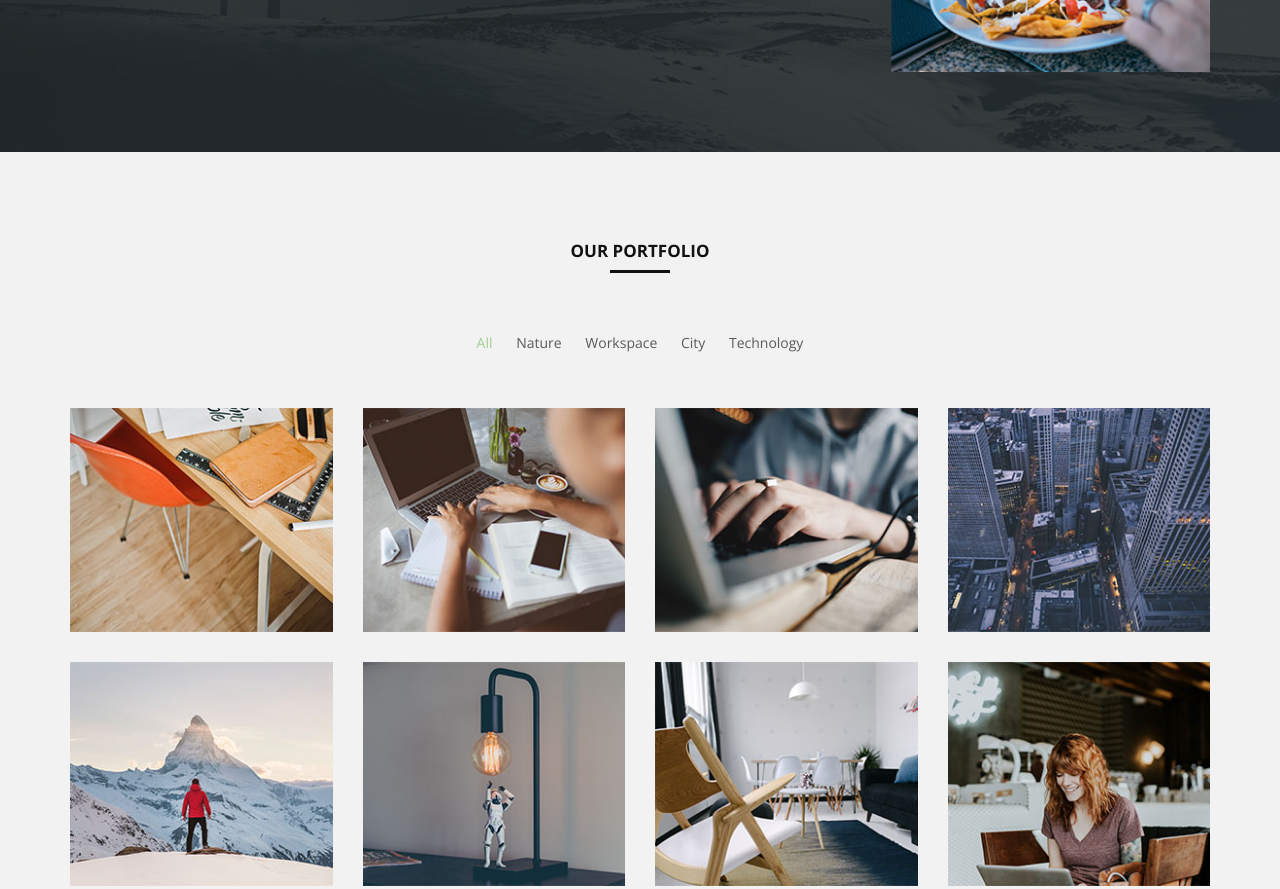
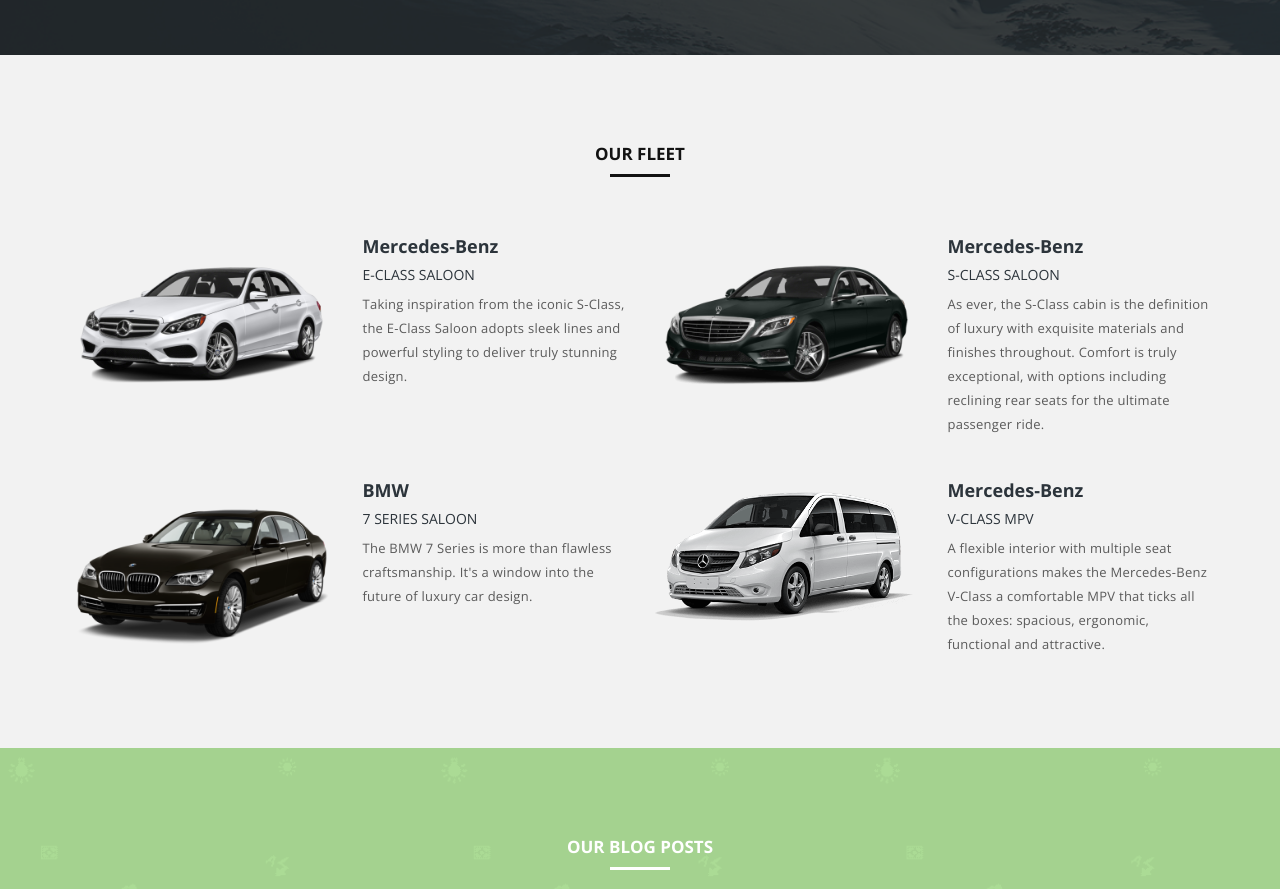
Before and after one commit to JoshYoungman/GeorgesChauffeurs, a plain HTML site: page Website/index.html in a window 1280 px wide. Shown: the part 1594-2483 px from the top of the page. Drawn offline with nearby package versions, Linux system fonts and the light colour scheme.

Commit message:
Added About Us and Our Fleet sections

```diff
--- a/Website/index.html
+++ b/Website/index.html
@@ -15,15 +15,15 @@
         <meta name="viewport" content="width=device-width, initial-scale=1">
         <link rel="apple-touch-icon" href="apple-touch-icon.png">
 
-        <link rel="stylesheet" href="/css/bootstrap.min.css">
-        <link rel="stylesheet" href="/css/bootstrap-theme.min.css">
-        <link rel="stylesheet" href="/css/fontAwesome.css">
-        <link rel="stylesheet" href="/css/hero-slider.css">
-        <link rel="stylesheet" href="/css/tooplate-style.css">
+        <link rel="stylesheet" href="./css/bootstrap.min.css">
+        <link rel="stylesheet" href="./css/bootstrap-theme.min.css">
+        <link rel="stylesheet" href="./css/fontAwesome.css">
+        <link rel="stylesheet" href="./css/hero-slider.css">
+        <link rel="stylesheet" href="./css/tooplate-style.css">
 
         <link href="https://fonts.googleapis.com/css?family=Open+Sans:300,400,600,700,800" rel="stylesheet">
 
-        <script src="/js/vendor/modernizr-2.8.3-respond-1.4.2.min.js"></script>
+        <script src="./js/vendor/modernizr-2.8.3-respond-1.4.2.min.js"></script>
     </head>
 
 <body>
@@ -70,7 +70,7 @@
             <li class="selected first-slide">
                 <div class="cd-full-width">
                     <div class="tm-slide-content-div slide-caption">
-                        <span>Goerge's Chauffeurs</span>
+                        <span>George's Chauffeurs</span>
                         <h2>Airport Transfers Swindon</h2>
                         <p>Click below to get a quick quote.</p>
                         <div class="primary-button">
@@ -100,7 +100,7 @@
                         <h2>Our Fleet</h2>
                         <p>Have a look at the vehicles we use in our fleet.</p>
                         <div class="primary-button">
-                            <a href="#">Quick Quote</a>
+                            <a href="#">Read More</a>
                         </div>
                     </div>
                 </div> <!-- .cd-full-width -->
@@ -125,13 +125,24 @@
             <div class="row">
                 <div class="col-md-12">
                     <div class="section-heading">
-                        <h4>What We Do</h4>
+                        <h4>About Us</h4>
                         <div class="line-dec"></div>
                     </div>
                 </div>
             </div>
             <div class="row">
-                <div class="col-md-3 col-sm-6 col-xs-12">
+                <div class="col-sm-6">
+                    <div class="text-center">
+                        <em><h2>"Fantastic service, prompt and professional"</h2></em>
+                    </div>
+                </div>
+                <div class="col-sm-6">
+                    <div class="text-left">
+                        <p>GC Airport Transfers Swindon was established in 1995 with the sole intention of providing a professional and reliable chauffeur service for business and private clients. We operate a range of exective vehicles to suit all of your travel requirements.</p>
+                        <p>We can offer a wide range of payment facilities for corporate clients and accept all major credit and debit cards.</p>
+                    </div>
+                </div>
+                <!--<div class="col-md-3 col-sm-6 col-xs-12">
                     <div class="service-item first-service">
                         <div class="icon"></div>
                         <h4>Easy Customizations</h4>
@@ -158,7 +169,7 @@
                         <h4>Open To Public</h4>
                         <p>Biodiesel schltz suculents phone cliche ramps snackwave coloring book tumeric poke, typewriter.</p>
                     </div>
-                </div>
+                </div>-->
             </div>
         </div>
     </div>
@@ -194,18 +205,54 @@
     </div>
 
 
-    <div id="portfolio" class="page-section">
+    <div id="fleet" class="page-section">
         <div class="content-wrapper">
             <div class="inner-container container">
                 <div class="row">
                     <div class="col-md-12">
                         <div class="section-heading">
-                            <h4>Our Portfolio</h4>
+                            <h4>Our Fleet</h4>
                             <div class="line-dec"></div>
                         </div>
                     </div>
                 </div>
-                <div class="projects-holder-3">
+                <div class="row" style="margin-top:50px">
+                    <div class="col-md-3">
+                        <img src="img/e-class.png" alt="">
+                    </div>
+                    <div class="col-md-3">
+                        <h4><b>Mercedes-Benz</b></h4>
+                        <h5>E-CLASS SALOON</h5>
+                        <p>Taking inspiration from the iconic S-Class, the E-Class Saloon adopts sleek lines and powerful styling to deliver truly stunning design.</p>
+                    </div>
+                    <div class="col-md-3">
+                        <img src="img/s-class.png" alt="">
+                    </div>
+                    <div class="col-md-3">
+                        <h4><b>Mercedes-Benz</b></h4>
+                        <h5>S-CLASS SALOON</h5>
+                        <p>As ever, the S-Class cabin is the definition of luxury with exquisite materials and finishes throughout. Comfort is truly exceptional, with options including reclining rear seats for the ultimate passenger ride.</p>
+                    </div>
+                </div>
+                <div class="row" style="margin-top:25px">
+                    <div class="col-md-3">
+                        <img src="img/bmw-7series.png" alt="">
+                    </div>
+                    <div class="col-md-3">
+                        <h4><b>BMW</b></h4>
+                        <h5>7 SERIES SALOON</h5>
+                        <p>The BMW 7 Series is more than flawless craftsmanship. It's a window into the future of luxury car design.</p>
+                    </div>
+                    <div class="col-md-3">
+                        <img src="img/mercedes-8seater.png" alt="">
+                    </div>
+                    <div class="col-md-3">
+                        <h4><b>Mercedes-Benz</b></h4>
+                        <h5>V-CLASS MPV</h5>
+                        <p>A flexible interior with multiple seat configurations makes the Mercedes-Benz V-Class a comfortable MPV that ticks all the boxes: spacious, ergonomic, functional and attractive.</p>
+                    </div>
+                </div>
+                <!--<div class="projects-holder-3">
                     <div class="filter-categories">
                         <ul class="project-filter">
                             <li class="filter" data-filter="all"><span>All</span></li>
@@ -299,7 +346,7 @@
                             </div>
                         </div>
                     </div>
-                </div>
+                </div>-->
             </div>
         </div>
     </div>
@@ -452,11 +499,6 @@
         <div class="container">
             <div class="row">
                 <div class="col-md-6">
-                    <div class="copyright-text">
-                        <p>Copyright &copy; 2017 Company Name
-
-                        - Design: <a href="http://www.tooplate.com" target="_parent">Tooplate</a></p>
-                    </div>
                 </div>
                 <div class="col-md-6">
                     <div class="social-icons">
@@ -484,14 +526,14 @@
     </footer>
 
 
-    <script src="/js/firebase.js"></script>
+    <script src="./js/firebase.js"></script>
     <script src="//ajax.googleapis.com/ajax/libs/jquery/1.11.2/jquery.min.js"></script>
     <script>window.jQuery || document.write('<script src="js/vendor/jquery-1.11.2.min.js"><\/script>')</script>
 
-    <script src="/js/vendor/bootstrap.min.js"></script>
+    <script src="./js/vendor/bootstrap.min.js"></script>
 
-    <script src="/js/plugins.js"></script>
-    <script src="/js/main.js"></script>
+    <script src="./js/plugins.js"></script>
+    <script src="./js/main.js"></script>
 
     <script src="http://ajax.googleapis.com/ajax/libs/jquery/1.10.2/jquery.min.js" type="text/javascript"></script>
     <script type="text/javascript">
```
Also changed, not shown: Website/img/bmw-7series.png (added), Website/img/e-class.png (added), Website/img/mercedes-8-seater-unflipped.png (added), Website/img/mercedes-8seater.png (added), Website/img/s-class.jpg (added), Website/img/s-class.png (added).
